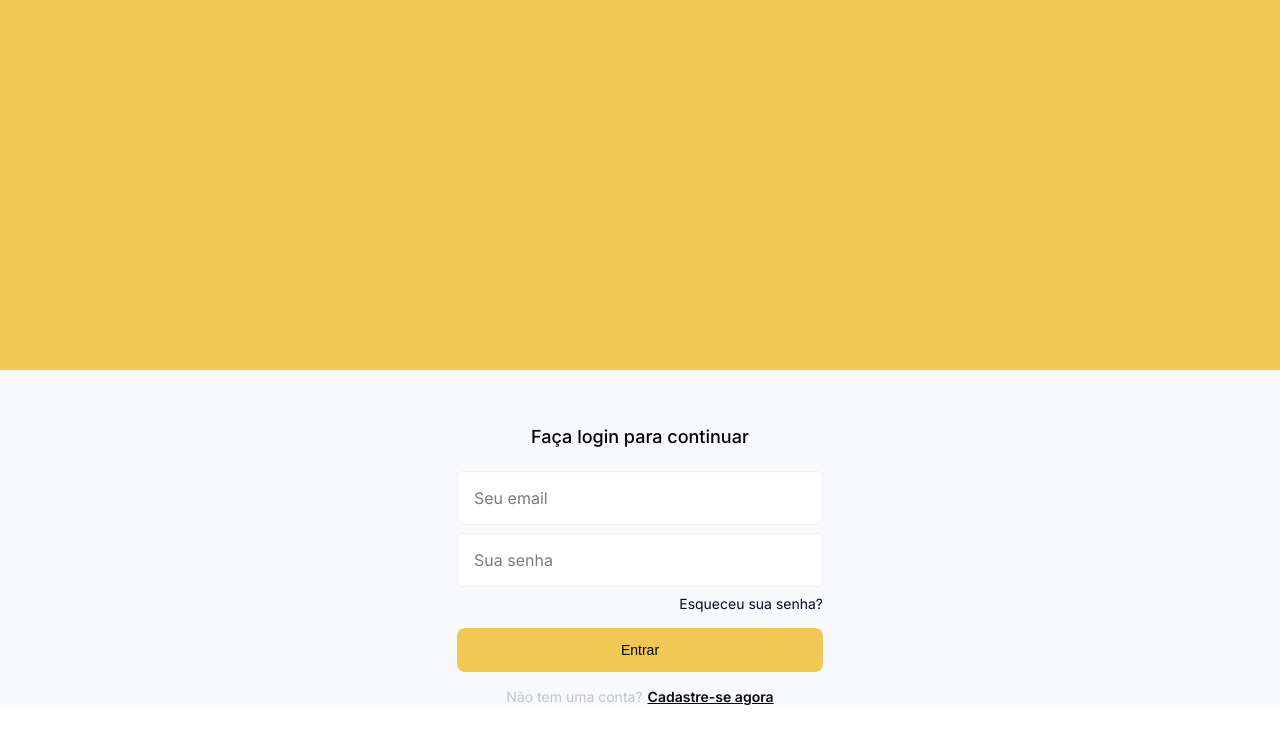
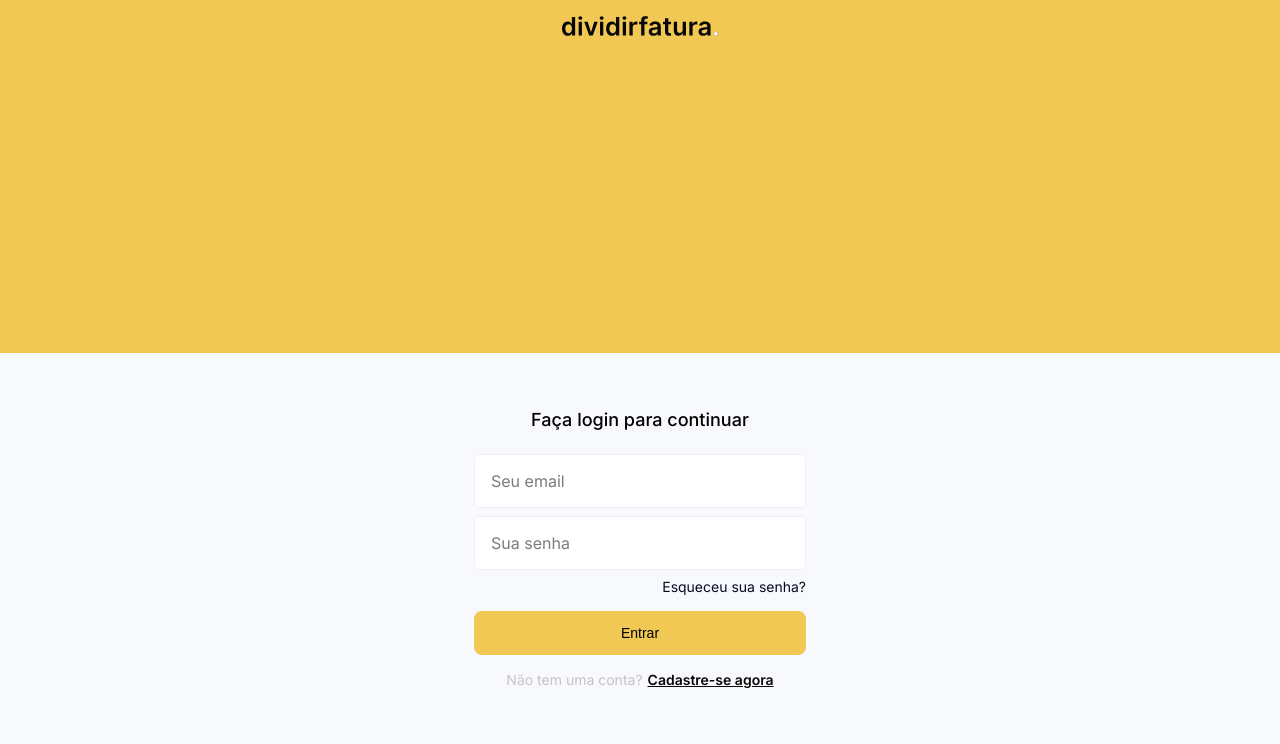
Before and after one commit to klinkonskydev/dividirfatura-front, a Next.js app: page / in a window 1280 px wide. Shown: the top 744 px of the page. Built offline with nearby package versions, Linux system fonts and the light colour scheme.

Commit message:
fix - image

```diff
--- a/src/templates/Auth/styles.ts
+++ b/src/templates/Auth/styles.ts
@@ -3,13 +3,15 @@ import styled, { css } from 'styled-components'
 export const Wrapper = styled.main`
   ${({ theme }) => css`
     background: ${theme.colors.xxwhite};
+    height: 100%;
   `}
 `
 
 export const ImageBlock = styled.header`
   ${({ theme }) => css`
     width: 100%;
-    height: 37rem;
+    height: 353px;
+    position: relative;
     display: flex;
     flex-direction: column;
     align-items: center;
@@ -21,29 +23,18 @@ export const ImageBlock = styled.header`
   `}
 `
 
-export const Title = styled.h1`
-  ${({ theme }) => css`
-    font-height: ${theme.fonts.weight.medium};
-    color: ${theme.colors.black};
-
-    font-size: 2.7rem;
-    margin-bottom: ${theme.spacings.large};
-
-    & span {
-      color: ${theme.colors.white};
-    }
-  `}
-`
-
 export const Content = styled.div`
   ${({ theme }) => css`
     width: 100%;
-    max-width: 366px;
+    max-width: 380px;
+    padding: 0 ${theme.spacings.large} ${theme.spacings.medium};
 
     margin: ${theme.spacings.xlarge} auto 0;
   `}
 `
 
 export const Image = styled.object`
-  width: 95%;
+  position: absolute;
+  top: 90px;
+  width: 390px;
 `
```
